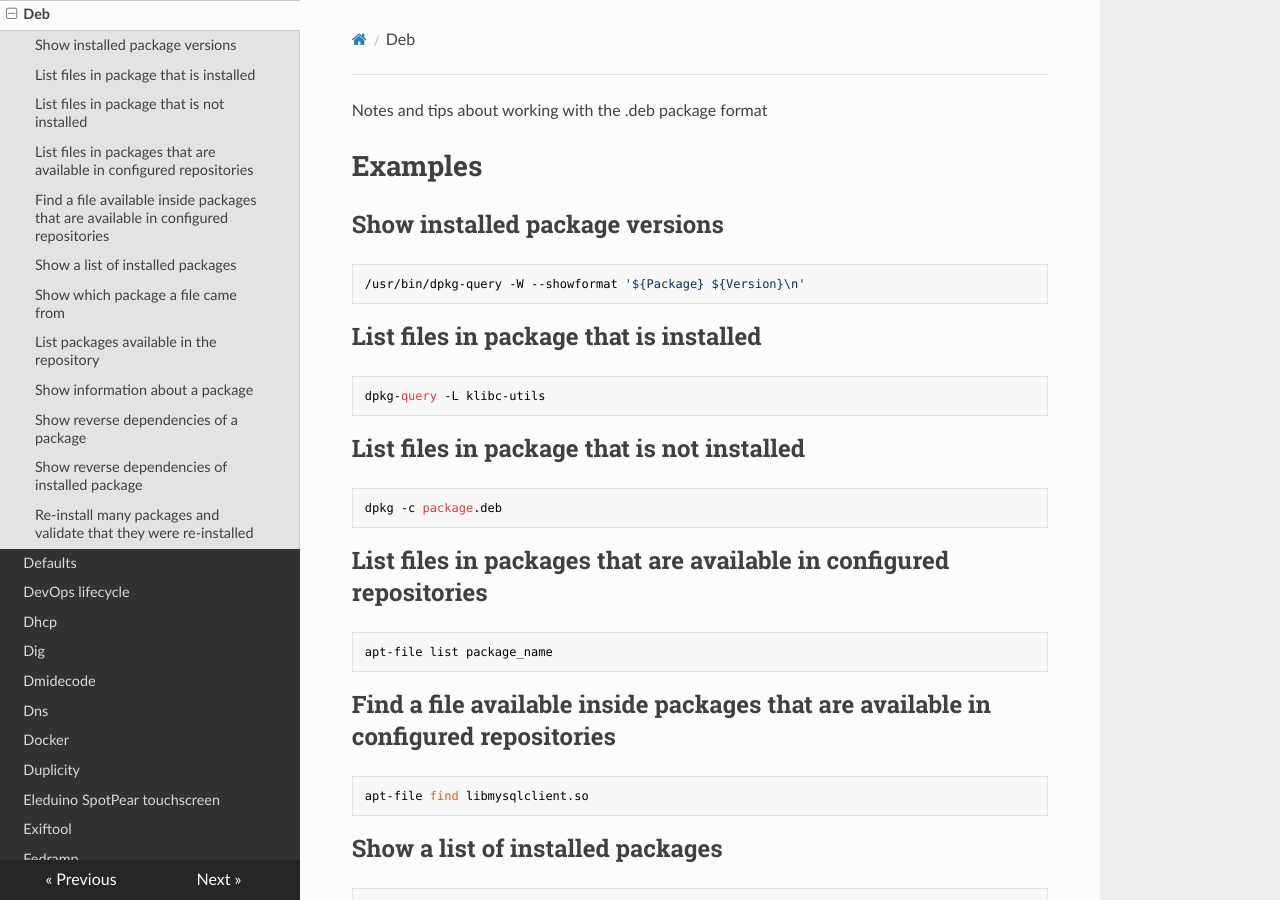
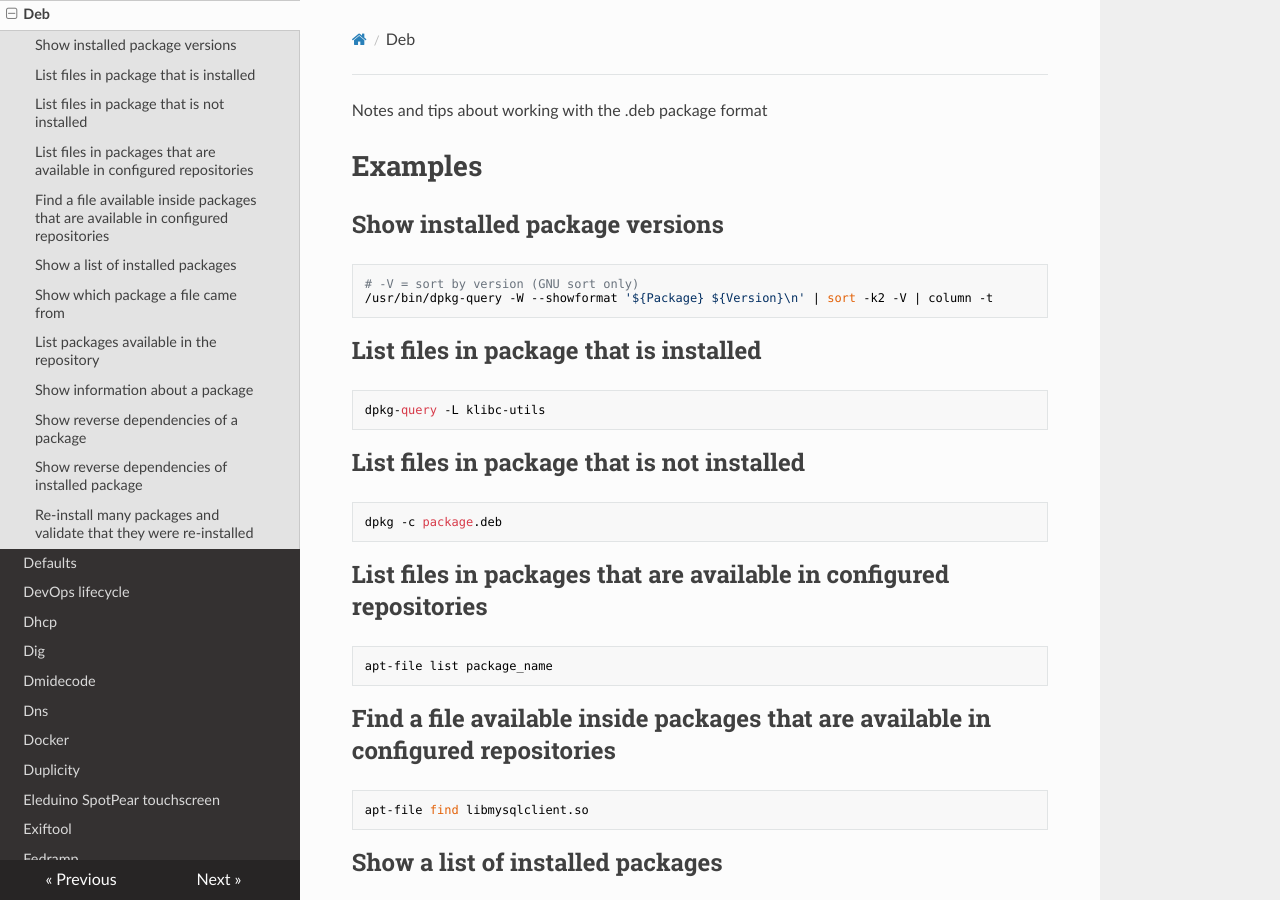
Before and after one commit to lando-cal/tech-notes, an MkDocs documentation site: the page built from docs/deb.md, in a window 1280 px wide and 900 px high. Built offline with MkDocs 1.6.1, drawn with Linux system fonts in a browser that asks for light colours; nearby versions of some CDN libraries.

Commit message:
Extend this example

````diff
--- a/docs/deb.md
+++ b/docs/deb.md
@@ -5,7 +5,8 @@ Notes and tips about working with the .deb package format
 ## Show installed package versions
 
 ```
-/usr/bin/dpkg-query -W --showformat '${Package} ${Version}\n'
+# -V = sort by version (GNU sort only)
+/usr/bin/dpkg-query -W --showformat '${Package} ${Version}\n' | sort -k2 -V | column -t
 ```
 
 ## List files in package that is installed
````
